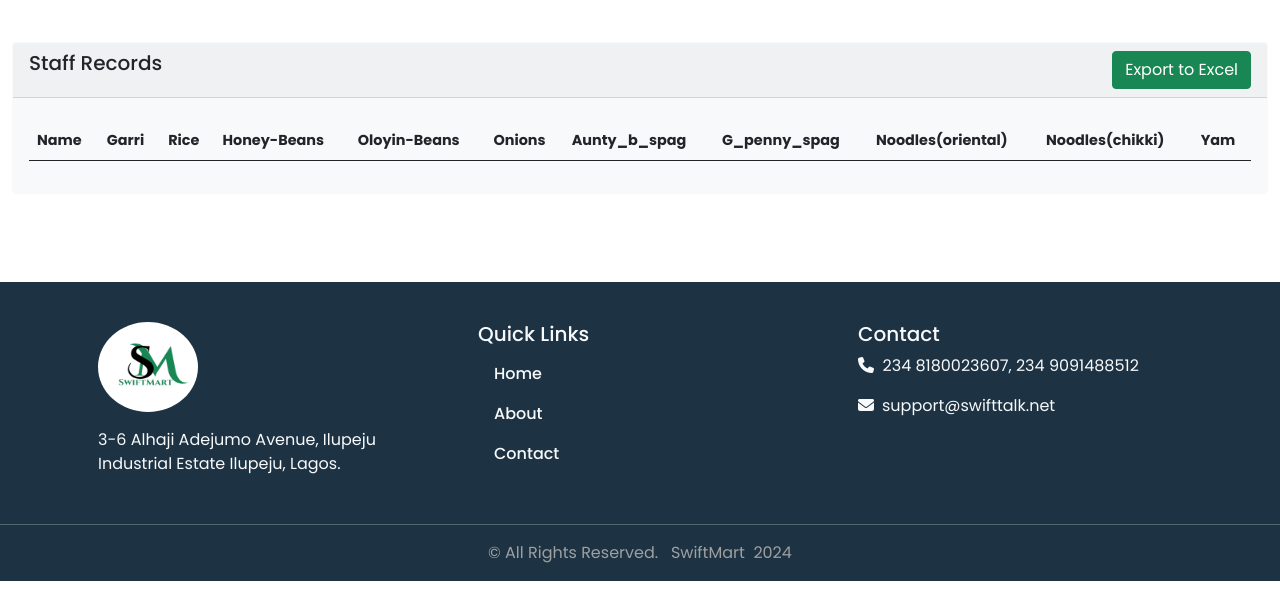
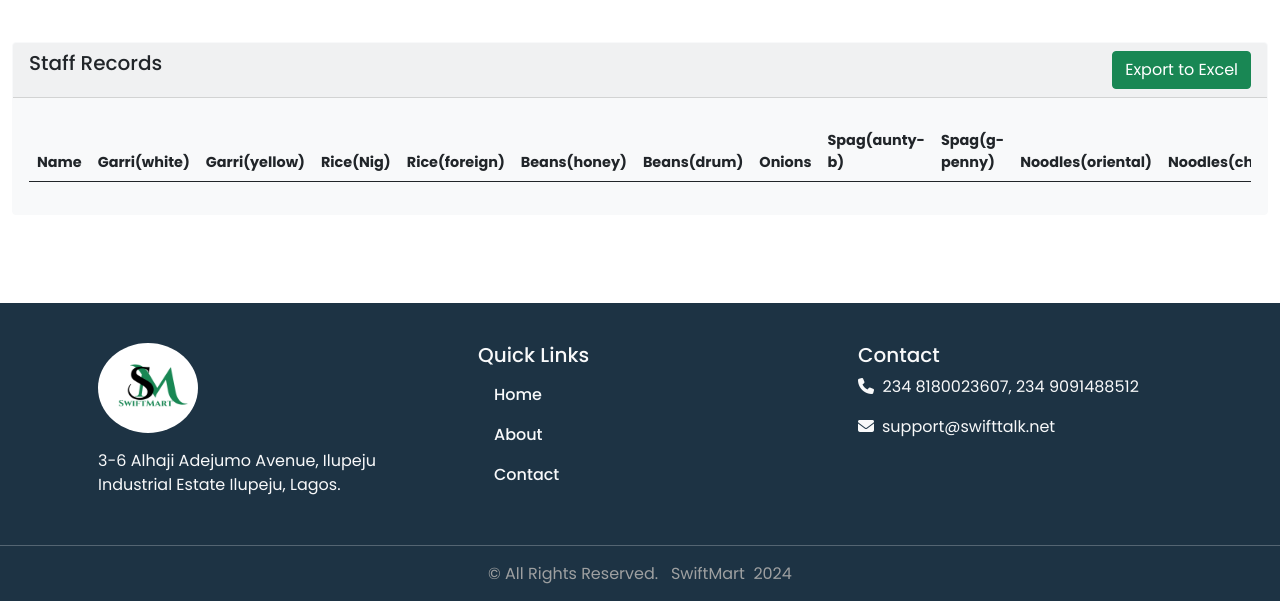
Before and after one commit to Emmadegreat/swift, a Django app: page /display/ in a window 1280 px wide. Shown: the part 86-687 px from the top of the page. Run offline with Django 5.2, Linux system fonts and the light colour scheme; the visitor is signed in with stand-in values (Sample User, id 1); parts of the project's set-up code (start-up, migrations or seed data) failed here and were passed over.

Commit message:
codes optimized

```diff
--- a/swiftapp/models.py
+++ b/swiftapp/models.py
@@ -63,21 +63,22 @@ class SwiftUser(AbstractUser):
 
 class UserItems(models.Model):
 
-    garri_list = [('',''),('Quarter(0.25)','Quarter(0.25)'), ('Half(0.5)','Half(0.5)'),('1-bag','1-bag'),('No','No')]
-    rice_list = [('',''),('Quarter','Quarter'), ('Half','Half'),('1-bag','1-bag'),('No','No')]
-    honey_beans_list = [('',''),('Quarter(0.25)','Quarter(0.25)'), ('Half(0.5)','Half(0.5)'),('1-bag','1-bag'),('No','No')]
-    oloyin_beans_list = [('',''),('Quarter(0.25)','Quarter(0.25)'), ('Half(0.5)','Half(0.5)'),('1-bag','1-bag'),('No','No')]
-    onions_list = [('',''),('Quarter(0.25)','Quarter(0.25)'), ('Half(0.5)','Half(0.5)'),('3-quarter(0.75)','3-quarter(0.75)'),('No','No')]
-    spaghetti_list = [('',''),('Half-Carton','Half-Carton'), ('1-Carton','1-Carton'), ('2-Cartons','2-Cartons'), ('3-Cartons','3-Cartons'),('No','No')]
-    noodle_list = [('',''),('1-carton','1-Carton'), ('1-Carton','1-Carton'), ('2-Cartons','2-Cartons'), ('3-Cartons','3-Cartons'),('No','No')]
+    garri_list = [('',''),('Quarter(0.25)','Quarter(0.25)'), ('Half(0.5)','Half(0.5)'),('1-bag','1-bag'),('2-bag','2-bag'),('No','No')]
+    rice_list = [('',''),('Quarter(0.25)','Quarter(0.25)'), ('Half(0.5)','Half(0.5)'),('1-bag','1-bag'),('2-bags','2-bags'),('No','No')]
+    beans_list = [('',''),('Quarter(0.25)','Quarter(0.25)'), ('Half(0.5)','Half(0.5)'),('1-bag','1-bag'),('No','No')]
+    onions_list = [('',''),('Quarter(0.25)','Quarter(0.25)'), ('Half(0.5)','Half(0.5)'),('3-quarter(0.75)','3-quarter(0.75)'),('1', '1'), ('No','No')]
+    spaghetti_list = [('',''),('Half(0.5)','Half(0.5)'), ('1-Carton','1-Carton'), ('2-Cartons','2-Cartons'), ('3-Cartons','3-Cartons'),('No','No')]
+    noodle_list = [('',''),('1-carton','1-Carton'), ('2-Carton','2-Carton'),('3-Cartons','3-Cartons'),('No','No')]
     yam_list = [('', ''), ('1', '1'), ('2', '2'), ('3', '3'), ('4','4'), ('5', '5'), ('6', '6'), ('7','7'), ('8', '8'),('9', '9'), ('10', '10'), ('11','11'), ('12','12'), ('13','13'), ('No','No')]
     duration_list = [('',''),('1st Quarter','1st Quarter'), ('2nd Quarter','2nd Quarter'), ('3rd Quarter','3rd Quarter'), ('4th Quarter','4th Quarter')]
 
     user = models.OneToOneField('SwiftUser', on_delete=models.CASCADE)
-    garri = models.CharField(choices=garri_list, null=True, blank=True, max_length=40)
-    rice = models.CharField(choices=rice_list, null=True, blank=True, max_length=40)
-    honey_beans = models.CharField(choices=honey_beans_list, null=True, blank=True, max_length=40)
-    oloyin_beans = models.CharField(choices=oloyin_beans_list, null=True, blank=True, max_length=40)
+    white_garri = models.CharField(choices=garri_list, null=True, blank=True, max_length=40)
+    yellow_garri = models.CharField(choices=garri_list, null=True, blank=True, max_length=40)
+    nig_rice = models.CharField(choices=rice_list, null=True, blank=True, max_length=40)
+    foreign_rice = models.CharField(choices=rice_list, null=True, blank=True, max_length=40)
+    honey_beans = models.CharField(choices=beans_list, null=True, blank=True, max_length=40)
+    drum_beans = models.CharField(choices=beans_list, null=True, blank=True, max_length=40)
     onions = models.CharField(choices=onions_list, null=True, blank=True, max_length=40)
     aunty_b_spag = models.CharField(choices=spaghetti_list, null=True, blank=True, max_length=40)
     g_penny_spag = models.CharField(choices=spaghetti_list, null=True, blank=True, max_length=40)
@@ -88,8 +89,8 @@ class UserItems(models.Model):
 
     def __str__(self):
         return (
-            f"{self.user.email}- Yam: {self.yam_tubers}, Garri: {self.garri}, Rice: {self.rice},"
-            f"Honey_beans: {self.honey_beans}, Oloyin_beans: {self.oloyin_beans}, Onions: {self.onions},"
+            f"{self.user.email}- Yam: {self.yam_tubers}, White_garri: {self.white_garri}, Yellow_garri: {self.yellow_garri}, Nig_rice: {self.nig_rice}, Foreign_rice: {self.foreign_rice},"
+            f"Honey_beans: {self.honey_beans}, Drum_beans: {self.drum_beans}, Onions: {self.onions},"
             f"Aunty_B_Spag: {self.aunty_b_spag}, G_penny_Spag: {self.g_penny_spag}, Oriental: {self.oriental_noodles},"
             f"Chikki: {self.chikki_noodles}, Duration: {self.duration}"
         )
--- a/swiftapp/templates/display.html
+++ b/swiftapp/templates/display.html
@@ -45,13 +45,15 @@
                       <thead>
                         <tr>
                           <td><b>Name</b></td>
-                          <td><b>Garri</b></td>
-                          <td><b>Rice</b></td>
-                          <td><b>Honey-Beans</b></td>
-                          <td><b>Oloyin-Beans</b></td>
+                          <td><b>Garri(white)</b></td>
+                          <td><b>Garri(yellow)</b></td>
+                          <td><b>Rice(Nig)</b></td>
+                          <td><b>Rice(foreign)</b></td>
+                          <td><b>Beans(honey)</b></td>
+                          <td><b>Beans(drum)</b></td>
                           <td><b>Onions</b></td>
-                          <td><b>Aunty_b_spag</b></td>
-                          <td><b>G_penny_spag</b></td>
+                          <td><b>Spag(aunty-b)</b></td>
+                          <td><b>Spag(g-penny)</b></td>
                           <td><b>Noodles(oriental)</b></td>
                           <td><b>Noodles(chikki)</b></td>
                           <td><b>Yam</b></td>
```
Also changed, not shown: swiftapp/form.py (+13 -12 lines), swiftapp/migrations/0006_rename_garri_useritems_drum_beans_and_more.py (added).
